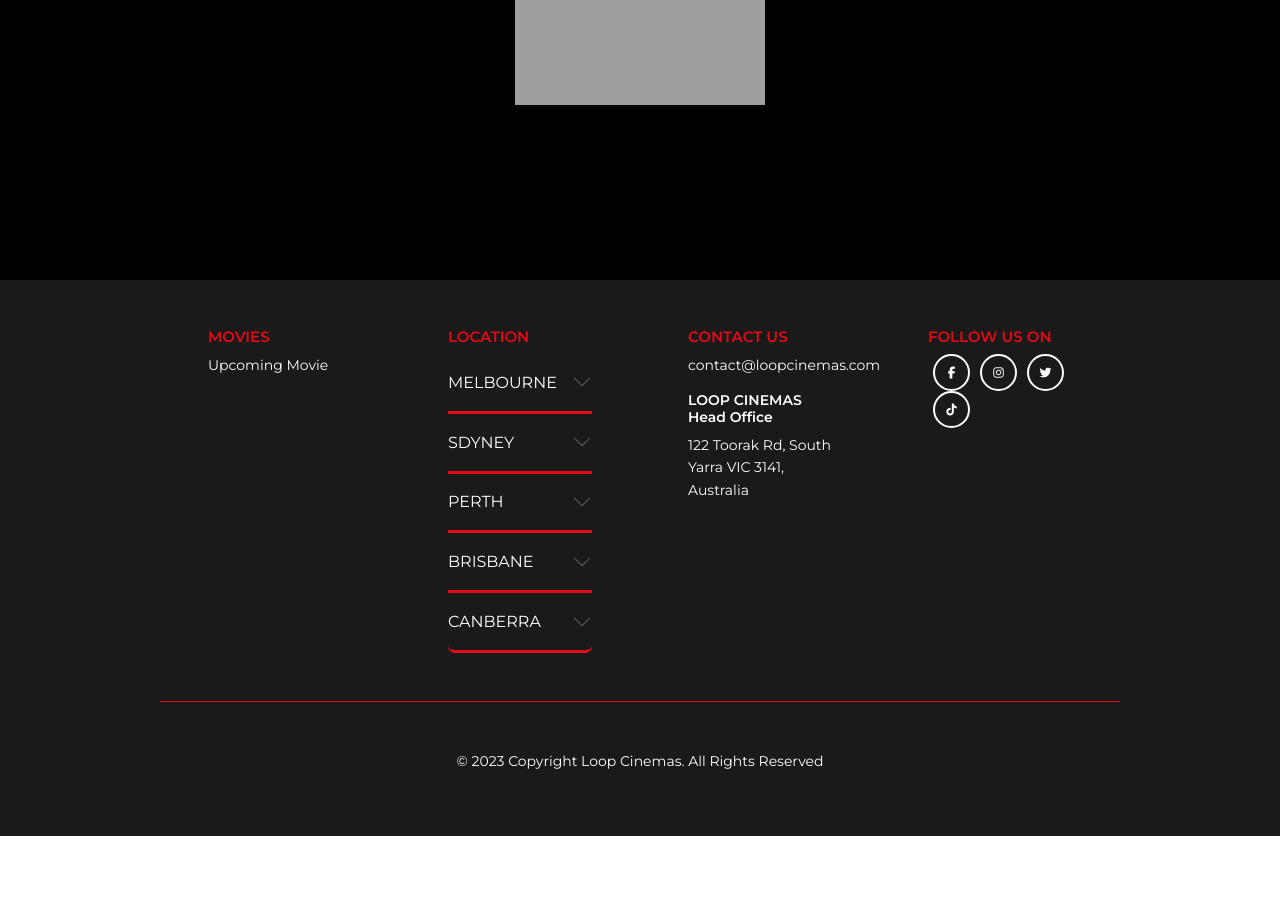
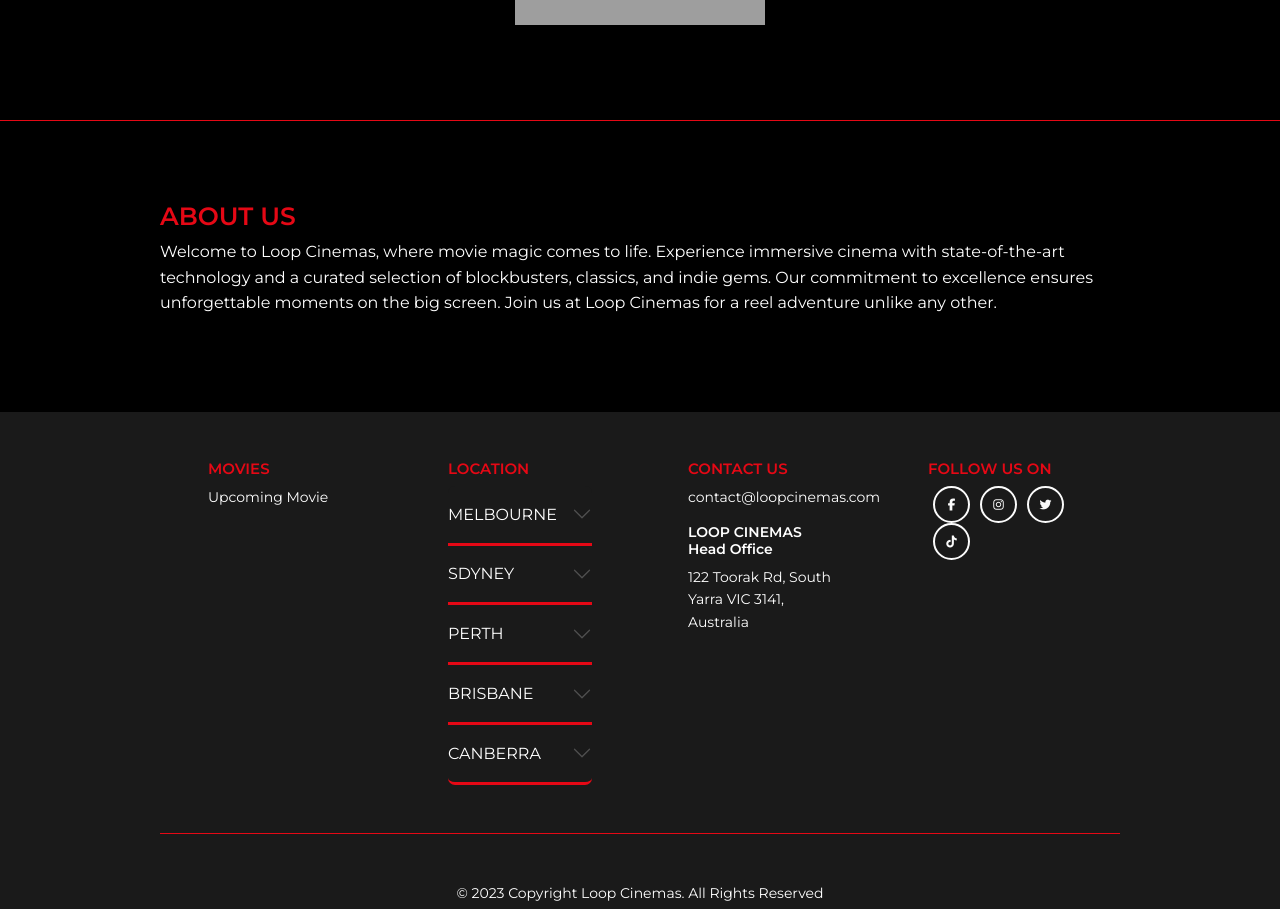
Before and after one commit to s3955624-Chee-Kin-Go/loop-cinemas, a React (Create React App) app: page / in a window 1280 px wide. Shown: the part 800-1709 px from the top of the page. Before the commit the page ends 1636 px from the top, so only its background shows below. Built offline with nearby package versions, Linux system fonts and the light colour scheme; grey boxes are pictures that could not be loaded.

Commit message:
added About Us section

```diff
--- a/src/pages/Home.js
+++ b/src/pages/Home.js
@@ -35,6 +35,14 @@ function Home() {
         </div>
       </div>
     </section>
+
+    <section className="about-us-section">
+      <h1>ABOUT US</h1>
+      <p>Welcome to Loop Cinemas, where movie magic comes to life.
+        Experience immersive cinema with state-of-the-art technology and a curated selection of blockbusters, classics, and indie gems.
+        Our commitment to excellence ensures unforgettable moments on the big screen.
+        Join us at Loop Cinemas for a reel adventure unlike any other.</p>
+    </section>
     <Footer />
     </>
   );
--- a/src/pages/pageCSS/Home.css
+++ b/src/pages/pageCSS/Home.css
@@ -16,7 +16,7 @@ body {
 
 .movie-section {
     margin: 0;
-    padding: 10rem 10rem;
+    padding: 5rem 10rem;
     background: black;
 }
 
@@ -32,3 +32,23 @@ body {
 .movie-column {
     margin: 15px;
 }
+
+.about-us-section {
+    margin: 0;
+    padding: 5rem 10rem;
+    background: black;
+    border-top: 1px solid #E50815;
+}
+
+.about-us-section h1 {
+    font-family: var(--font-montserrat);
+    font-weight: 600;
+    font-size: 25px;
+    color: #E50815;
+}
+
+.about-us-section p {
+    font-family: var(--font-montserrat);
+    font-size: 16px;
+    color: white;
+}
```
